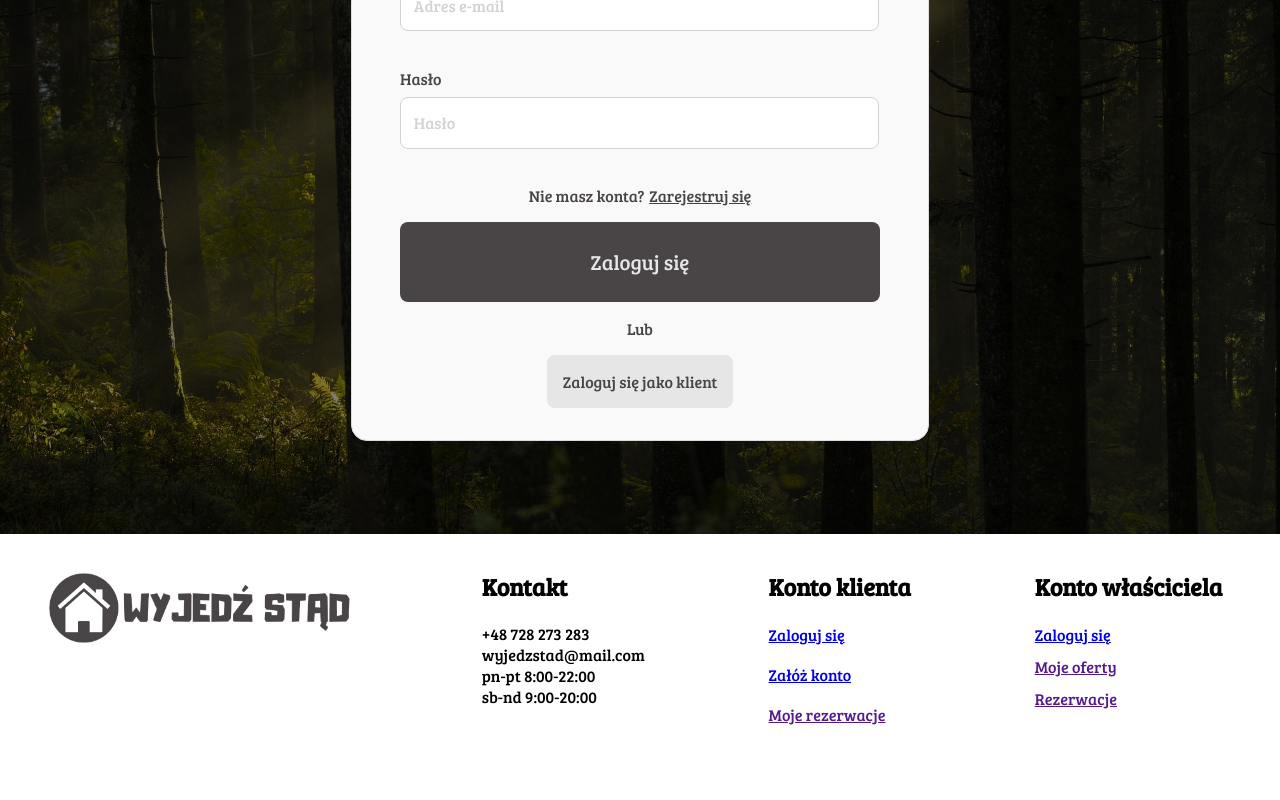
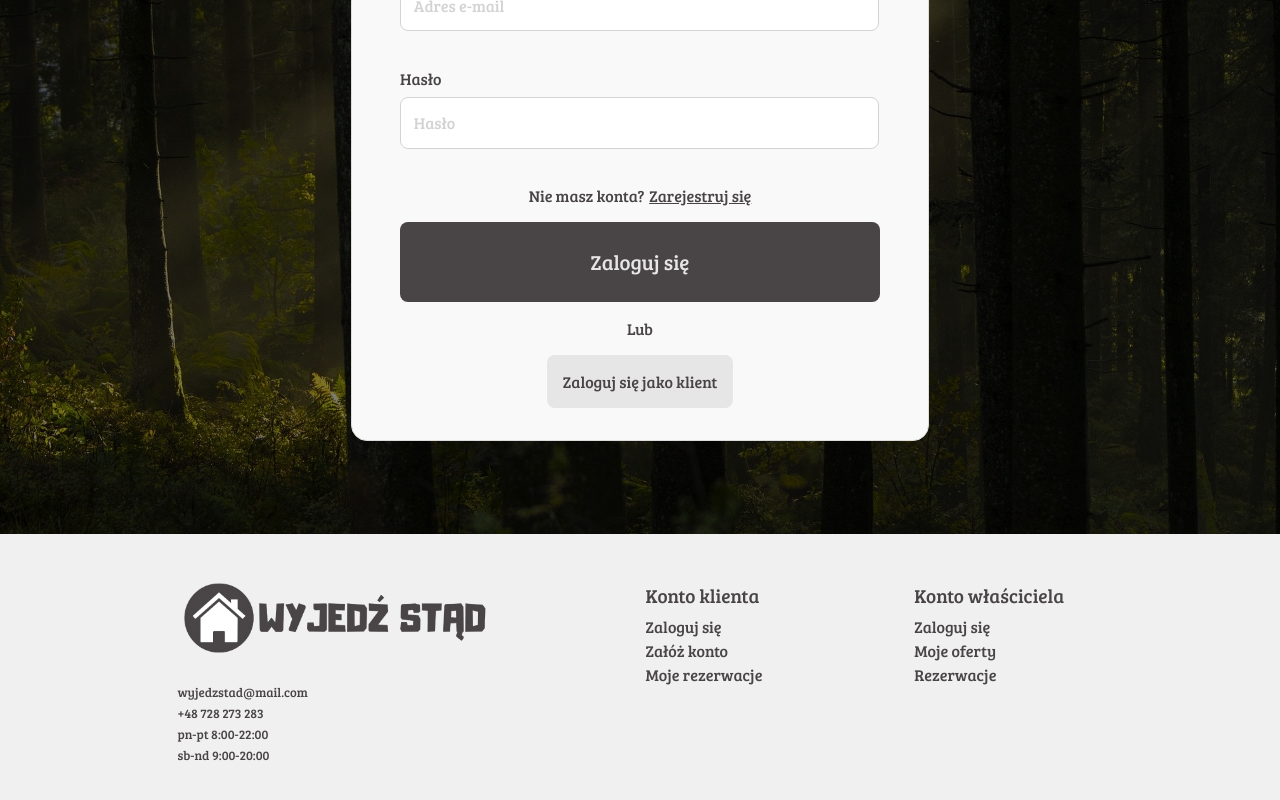
Before and after one commit to afra50/Bazy-Danych, a React (Create React App) app in the folder projekt/: page /SignInAsOwner in a window 1280 px wide. Shown: the part 314-1114 px from the top of the page. Before the commit the page ends 1081 px from the top, so only its background shows below. Built offline with nearby package versions, Linux system fonts and the light colour scheme.

Commit message:
footer update

```diff
--- a/projekt/src/components/Footer.js
+++ b/projekt/src/components/Footer.js
@@ -5,31 +5,22 @@ import logo from "../assets/images/logo.png";
 function Footer() {
   return (
     <footer className="footer">
-      <div className="column_footer kontakt ">
-
+      <div className="column_footer">
         <img src={logo} alt="logo" id="footer_logo"></img>
+        <p>
+          <span>wyjedzstad@mail.com</span>
+          <span>+48 728 273 283</span>
+          <span>pn-pt 8:00-22:00</span>
+          <span>sb-nd 9:00-20:00</span>
+        </p>
       </div>
       <div className="column_footer">
-        <h2>Kontakt</h2>
-        <div className="Kontakt">
-          +48 728 273 283
-          <br></br>
-          wyjedzstad@mail.com
-          <br></br>
-          pn-pt   8:00-22:00
-          <br></br>
-          sb-nd   9:00-20:00
-
-
-        </div>
-      </div>
-      <div className="column_footer konto_klienta">
         <h2>Konto klienta</h2>
         <a href="/SignIn">Zaloguj się</a>
         <a href="/SignUp">Załóż konto</a>
         <a href="">Moje rezerwacje</a>
       </div>
-      <div className="column_footer konto_wlasciciela">
+      <div className="column_footer">
         <h2>Konto właściciela</h2>
         <a href="/SignInAsOwner">Zaloguj się</a>
         <a href="">Moje oferty</a>
--- a/projekt/src/styles/Footer.scss
+++ b/projekt/src/styles/Footer.scss
@@ -3,54 +3,40 @@
 .footer {
   display: flex;
   flex-wrap: wrap;
-  justify-content: space-between; /* Równe odstępy między kolumnami */
-  align-items: baseline; /* Wyrównanie pionowe */
+  justify-content: space-evenly;
+  padding: 2rem 4rem 2rem 8rem;
   font-family: $font-primary;
-  margin-bottom: 2rem;
-  margin-top: 1rem;
-
+  color: $primary-color;
+  background-color: $very-light-color;
   .column_footer {
-    margin: 0 4.5vw;
+    display: flex;
+    flex-direction: column;
+    margin-right: 8vw;
     #footer_logo {
       display: block;
       height: 13vh;
       margin: 0 auto;
-      position: relative;
-      top: 4rem;
-      margin-left:-1rem;
-
+    }
+    h2 {
+      font-weight: 400;
+      margin-bottom: 0.5rem;
+      font-size: 1.2rem;
     }
     a {
+      text-decoration: none;
       display: block;
-      transition: transform 0.3s ease;
+      color: $primary-color;
+      margin-bottom: 0.2rem;
+      &:hover {
+        text-decoration: underline;
+      }
     }
-    a:hover{
-      transform: scale(1.1);
+    p {
+      font-size: 0.8rem;
+      span {
+        display: block;
+        margin-bottom: 0.2rem;
+      }
     }
   }
-
-  .Kontakt br {
-    line-height: 3;
-    display: block;
-    margin-bottom: 0.5rem;
-  }
-  .konto_klienta a{
-    margin-top: 1rem;
-    line-height:1.5;
-    display: block;
-    margin-bottom: 0.5rem;
-
-  }
-  .konto_wlasciciela a{
-    line-height:1.5;
-    display: block;
-    margin-bottom: 0.5rem;
-
-
-  }
-  .column_footer.kontakt {
-    position: relative;
-    margin-top: -200% !important;
-  }
-
 }
```
